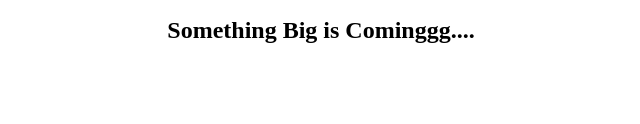
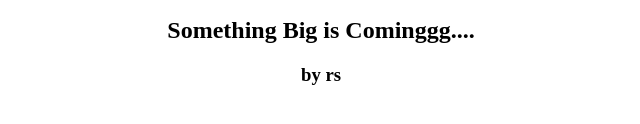
Before and after one commit to Chongrs/chongrs.github.io, a plain HTML site: page index.html in a window 1280 px wide. Shown: the part 212-336 px from the top of the page, 319-959 px from the left. Drawn offline with Linux system fonts and the light colour scheme.

Commit message:
Update index.html

```diff
--- a/index.html
+++ b/index.html
@@ -10,6 +10,7 @@
     <center>
         <h2>Under Construction</h2>
         <h2>Something Big is Cominggg....</h2>
+        <h3>by rs</h3>
 
     </center>
 
```
